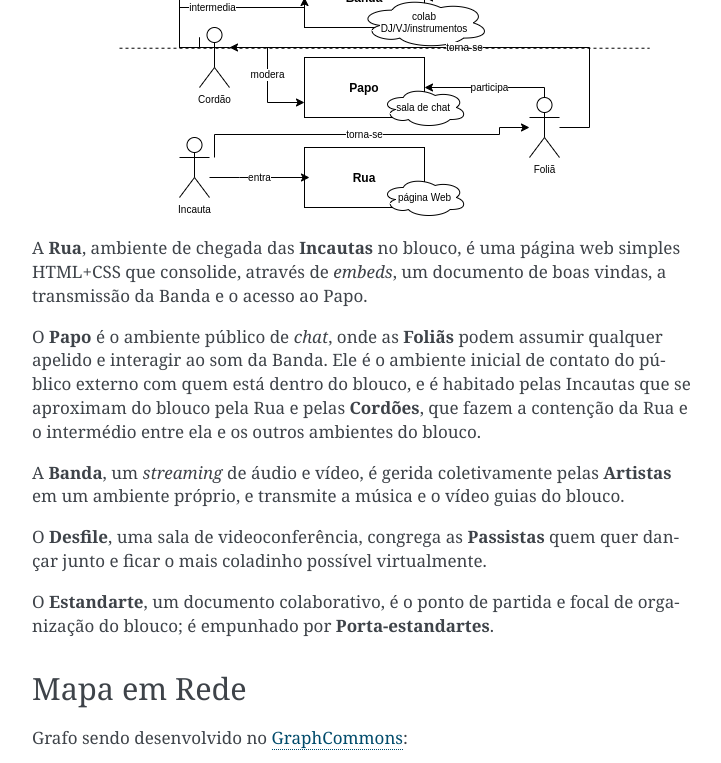
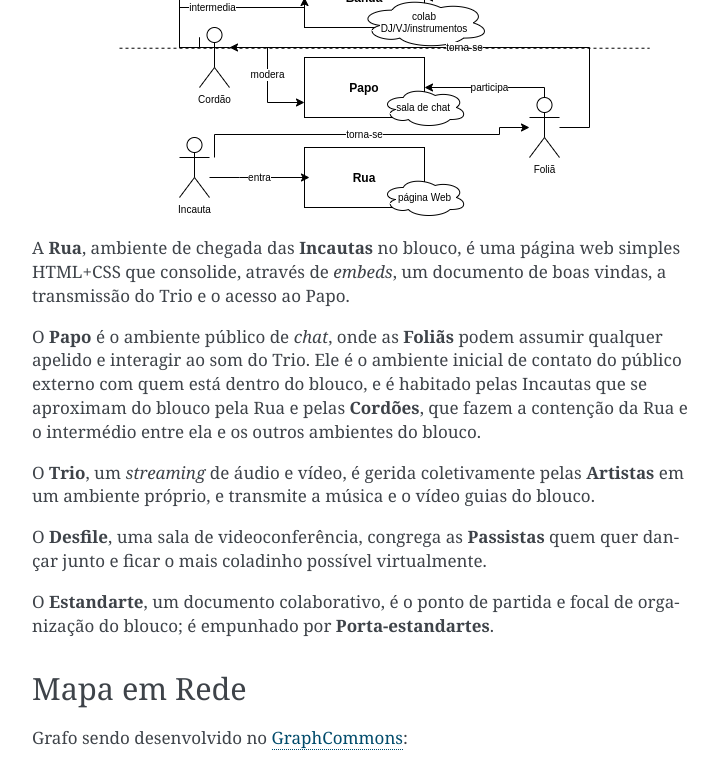
Before and after one commit to blouco/openblouco, a Sphinx documentation site: the page built from docs/sobre.rst, in a window 1280 px wide and 900 px high, scrolled down 1554 px, cut to the strip 0-763 px from the top of the window. Shown: the whole strip, without its empty margins (388-1109 px from the left). Built offline with Sphinx 7.4.7, drawn with Linux system fonts in a browser that asks for light colours; pages that are not in the unit, such as notebooks, are missing from menus.

```diff
--- a/docs/index.rst
+++ b/docs/index.rst
@@ -13,3 +13,9 @@
    sobre.rst
    criando.rst
    ascendendo.rst
+   porta-estandarte.rst
+   puxadoras.rst
+   artistas.rst
+   passistas.rst
+   cordões.rst
+   incautas.rst
--- a/docs/sobre.rst
+++ b/docs/sobre.rst
@@ -30,16 +30,16 @@
 
 A **Rua**, ambiente de chegada das **Incautas** no blouco, é uma página web
 simples HTML+CSS que consolide, através de *embeds*, um documento de
-boas vindas, a transmissão da Banda e o acesso ao Papo.
+boas vindas, a transmissão do Trio e o acesso ao Papo.
 
 O **Papo** é o ambiente público de *chat*, onde as **Foliãs** podem assumir qualquer
-apelido e interagir ao som da Banda. Ele é o ambiente inicial de contato
+apelido e interagir ao som do Trio. Ele é o ambiente inicial de contato
 do público externo com quem está dentro do blouco, e é habitado pelas
 Incautas que se aproximam do blouco pela Rua e pelas **Cordões**, que
 fazem a contenção da Rua e o intermédio entre ela e os outros
 ambientes do blouco.
 
-A **Banda**, um *streaming* de áudio e vídeo, é gerida coletivamente pelas **Artistas** em um
+O **Trio**, um *streaming* de áudio e vídeo, é gerida coletivamente pelas **Artistas** em um
 ambiente próprio, e transmite a música e o vídeo guias do blouco.
 
 O **Desfile**, uma sala de videoconferência, congrega as **Passistas** quem quer dançar junto
```
Also changed, not shown: docs/ascendendo.rst (+9 -9 lines), 3 other files.
